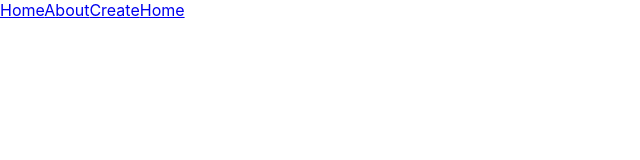
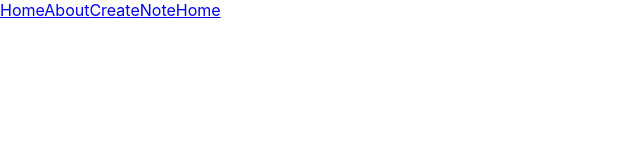
Before and after one commit to Kosta45/link-shield, a React (Create React App) app in the folder react_project/: page / in a window 1280 px wide. Shown: the top 160 px of the page, without its empty margins (0-640 px from the left). Built offline with nearby package versions, Linux system fonts and the light colour scheme; the HTML template or start-up script is replaced by a standard one.

Commit message:
Created rout to note page

```diff
--- a/react_project/src/App.jsx
+++ b/react_project/src/App.jsx
@@ -22,6 +22,7 @@ function App() {
         <Link to="/">Home</Link>
         <Link to="/about">About</Link>
         <Link to="/create">Create</Link>
+        <Link to='/note'>Note</Link>
         <Link to="/">Home</Link>
       </header>
       <Routes>
```
